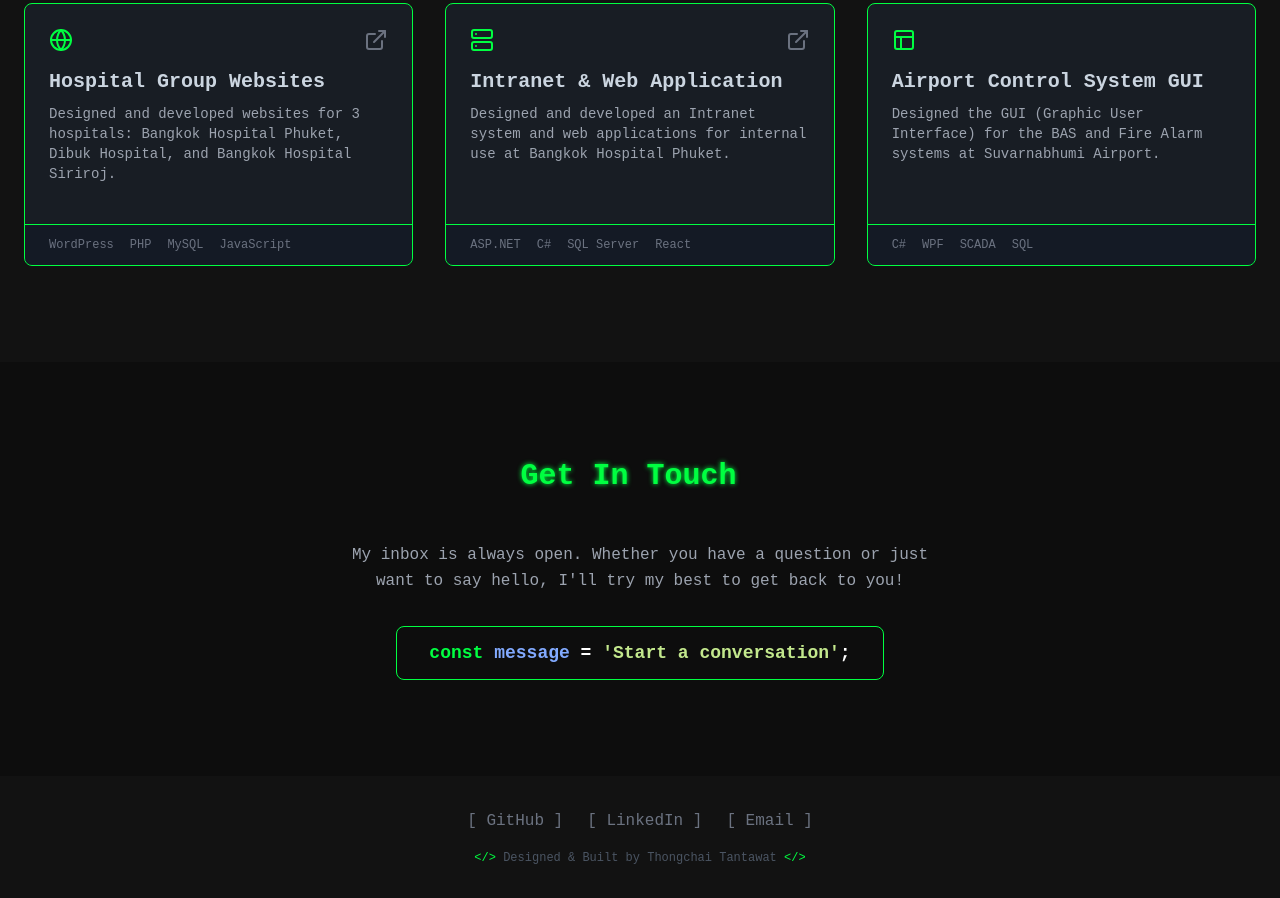
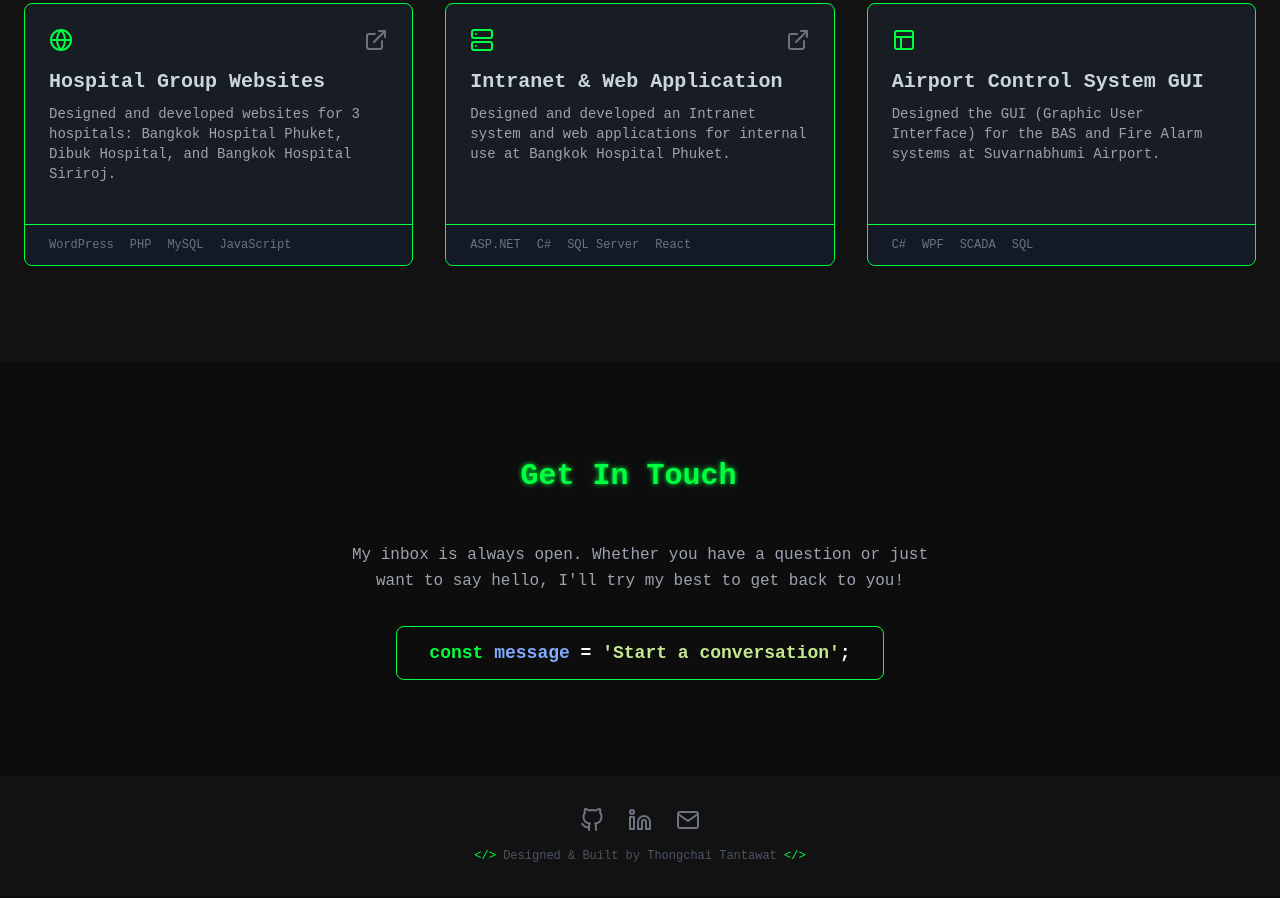
Before and after one commit to t-tantawat/t-tantawat.github.io, a plain HTML site: page index.html in a window 1280 px wide. Shown: the part 4430-5328 px from the top of the page. Drawn offline with nearby package versions, Linux system fonts and the light colour scheme; animation ran at ten frames a second.

Commit message:
update icon

```diff
--- a/index.html
+++ b/index.html
@@ -625,9 +625,9 @@
     <footer class="text-center py-8 bg-[#121212]">
         <div class="container mx-auto px-6">
             <div class="flex justify-center space-x-6 mb-4">
-                 <a href="#" class="text-gray-500 hover:text-keyword transition-colors">[ GitHub ]</a>
-                 <a href="#" class="text-gray-500 hover:text-keyword transition-colors">[ LinkedIn ]</a>
-                 <a href="mailto:thongchai.dev@gmail.com" class="text-gray-500 hover:text-keyword transition-colors">[ Email ]</a>
+                 <a href="#" target="_blank" class="text-gray-500 hover:text-keyword transition-colors"><i data-feather="github"></i></a>
+                 <a href="#" target="_blank" class="text-gray-500 hover:text-keyword transition-colors"><i data-feather="linkedin"></i></a>
+                 <a href="mailto:thongchai.dev@gmail.com" class="text-gray-500 hover:text-keyword transition-colors"><i data-feather="mail"></i></a>
             </div>
             <p class="font-fira text-xs text-gray-600"><span class="text-keyword">&lt;/&gt;</span> Designed & Built by Thongchai Tantawat <span class="text-keyword">&lt;/&gt;</span></p>
         </div>
```
